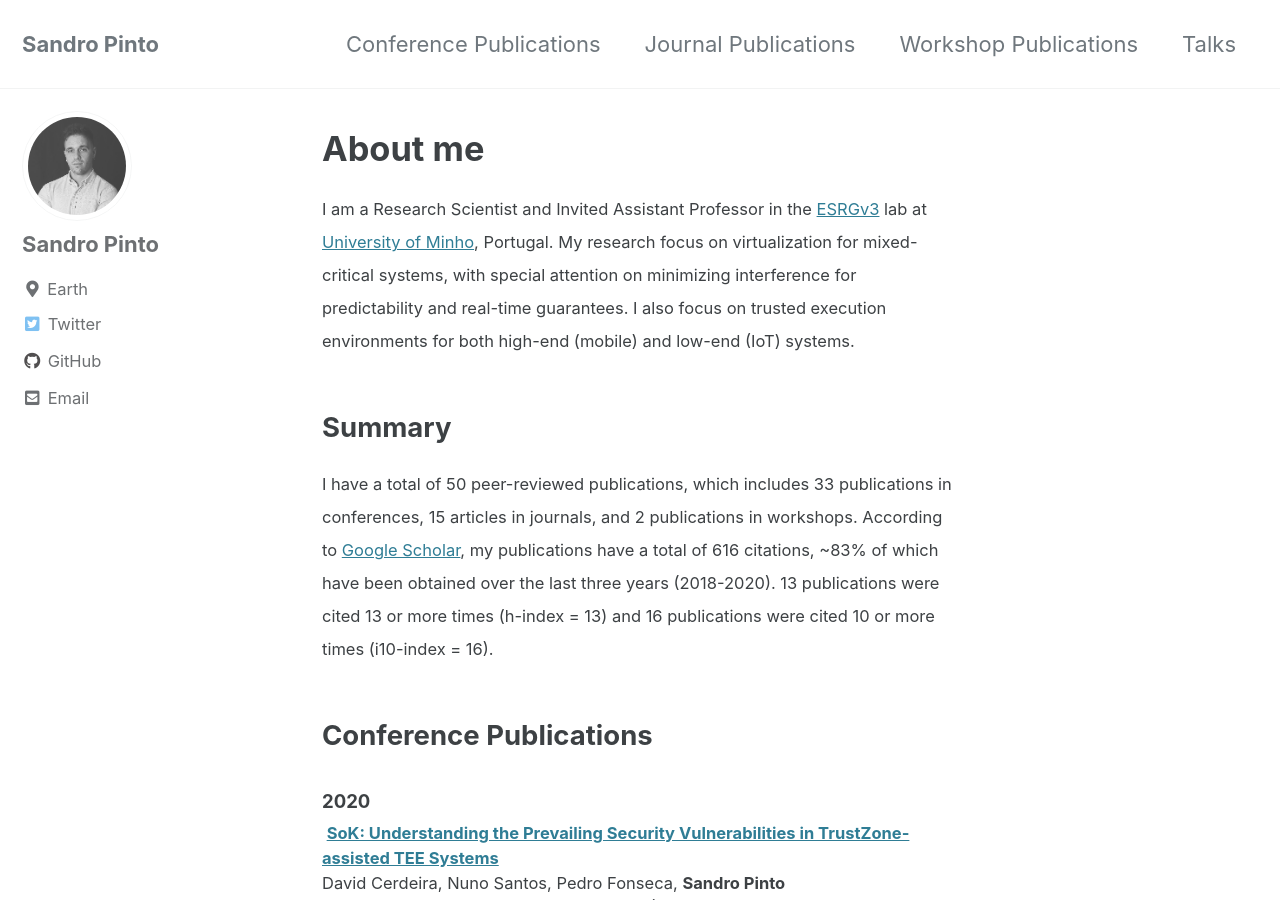
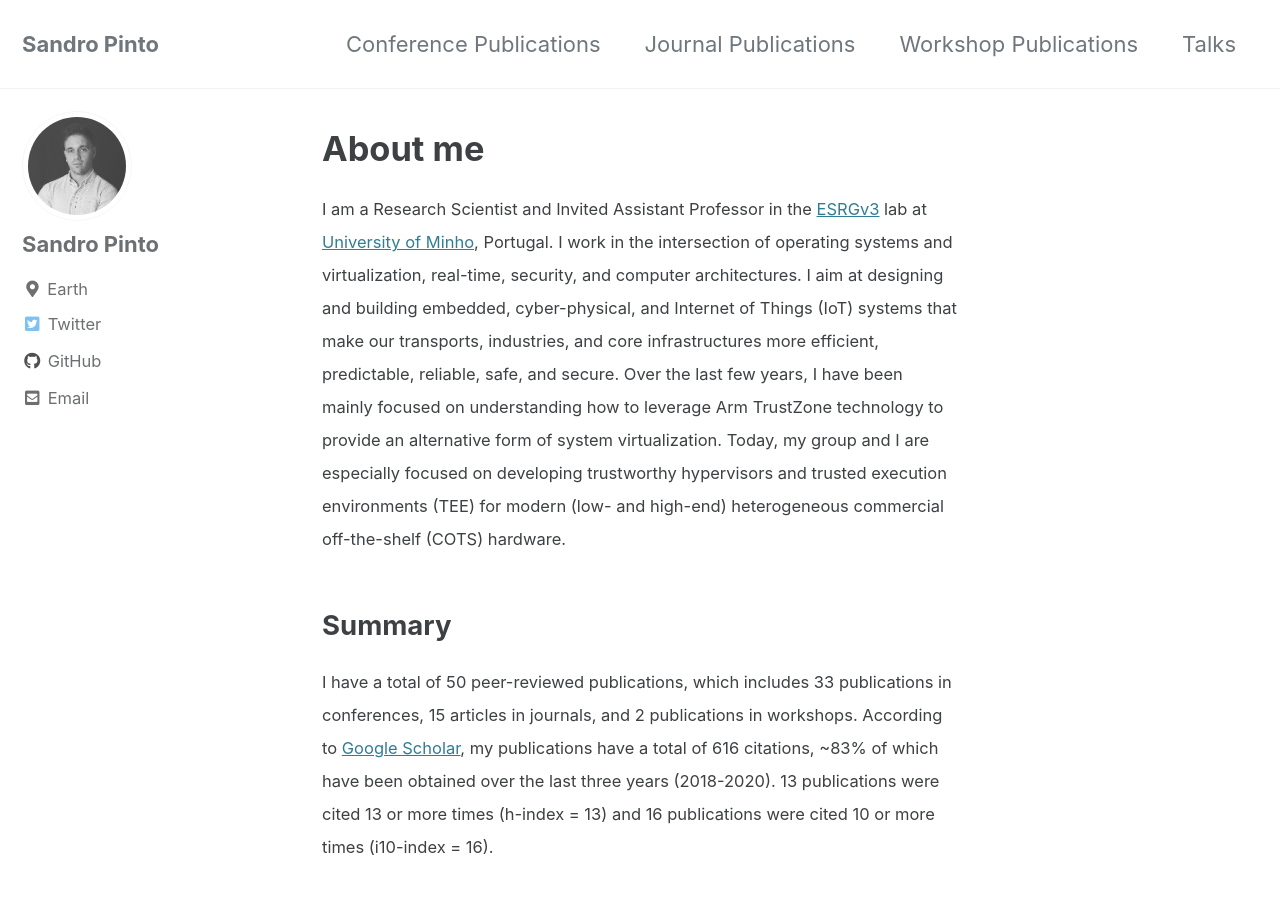
Before and after one commit to sandro2pinto/sandro2pinto.github.io, a Jekyll site: the page built from index.html, in a window 1280 px wide and 900 px high. Built offline with Jekyll 4.4.1, drawn with Linux system fonts in a browser that asks for light colours; cached includes are drawn as plain includes; the list of posts is cut into pages by our own code.

Commit message:
Update About me

```diff
--- a/index.html
+++ b/index.html
@@ -7,9 +7,14 @@ author_profile: true
 <p><small>
     I am a Research Scientist and Invited Assistant Professor in the <a href="https://">ESRGv3</a>
     lab at <a href="https://www.uminho.pt">University of Minho</a>, Portugal.
-    My research focus on virtualization for mixed-critical systems, with special attention on
-    minimizing interference for predictability and real-time guarantees. I also focus on
-    trusted execution environments for both high-end (mobile) and low-end (IoT) systems.
+    I work in the intersection of operating systems and virtualization, real-time, security, and
+    computer architectures. I aim at designing and building embedded, cyber-physical, and
+    Internet of Things (IoT) systems that make our transports, industries, and core infrastructures
+    more efficient, predictable, reliable, safe, and secure. Over the last few years, I have been mainly
+    focused on understanding how to leverage Arm TrustZone technology to provide an alternative
+    form of system virtualization. Today, my group and I are especially focused on developing
+    trustworthy hypervisors and trusted execution environments (TEE) for modern (low- and high-end)
+    heterogeneous commercial off-the-shelf (COTS) hardware.
 </small></p>
 
 
```
